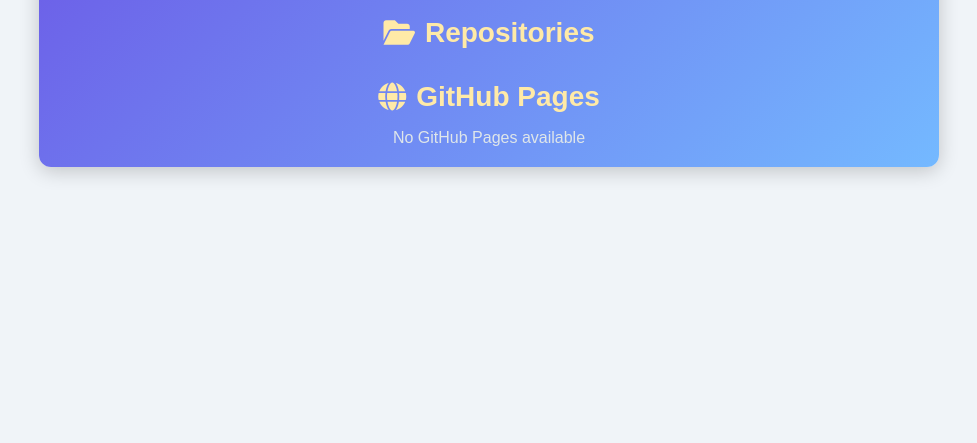
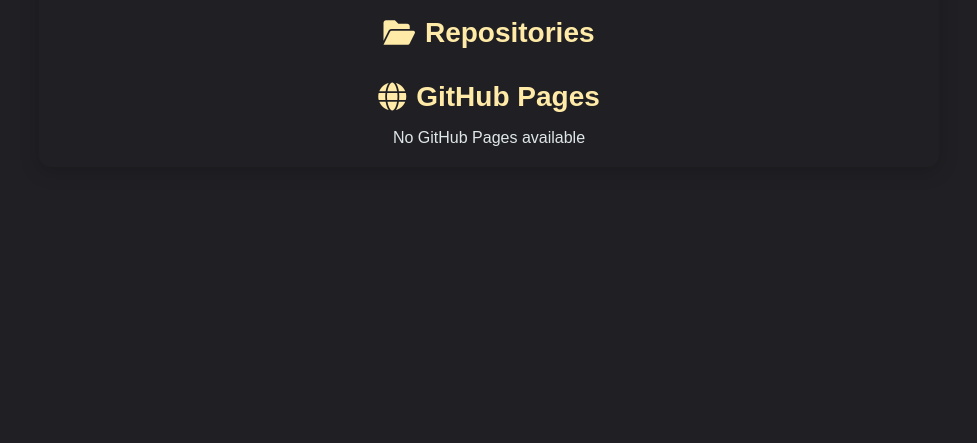
Before and after one commit to GouravKohad/gouravkohad.github.io, a plain HTML site: page index.html in a window 1280 px wide. Shown: the part 357-800 px from the top of the page, without its empty margins (151-1128 px from the left). Drawn offline with Linux system fonts and the light colour scheme; no server answers.

Commit message:
first commit

```diff
--- a/index.html
+++ b/index.html
@@ -14,7 +14,7 @@
         }
         body {
             font-family: 'Arial', sans-serif;
-            background-color: #f0f4f8;
+            background-color: #202024;
             color: #333;
             display: flex;
             justify-content: center;
@@ -26,7 +26,7 @@
             max-width: 900px;
             width: 100%;
             padding: 20px;
-            background: linear-gradient(135deg, #6c5ce7, #74b9ff);
+            background: #202024;
             box-shadow: 0px 4px 20px rgba(0, 0, 0, 0.2);
             border-radius: 12px;
             color: #fff;
```
